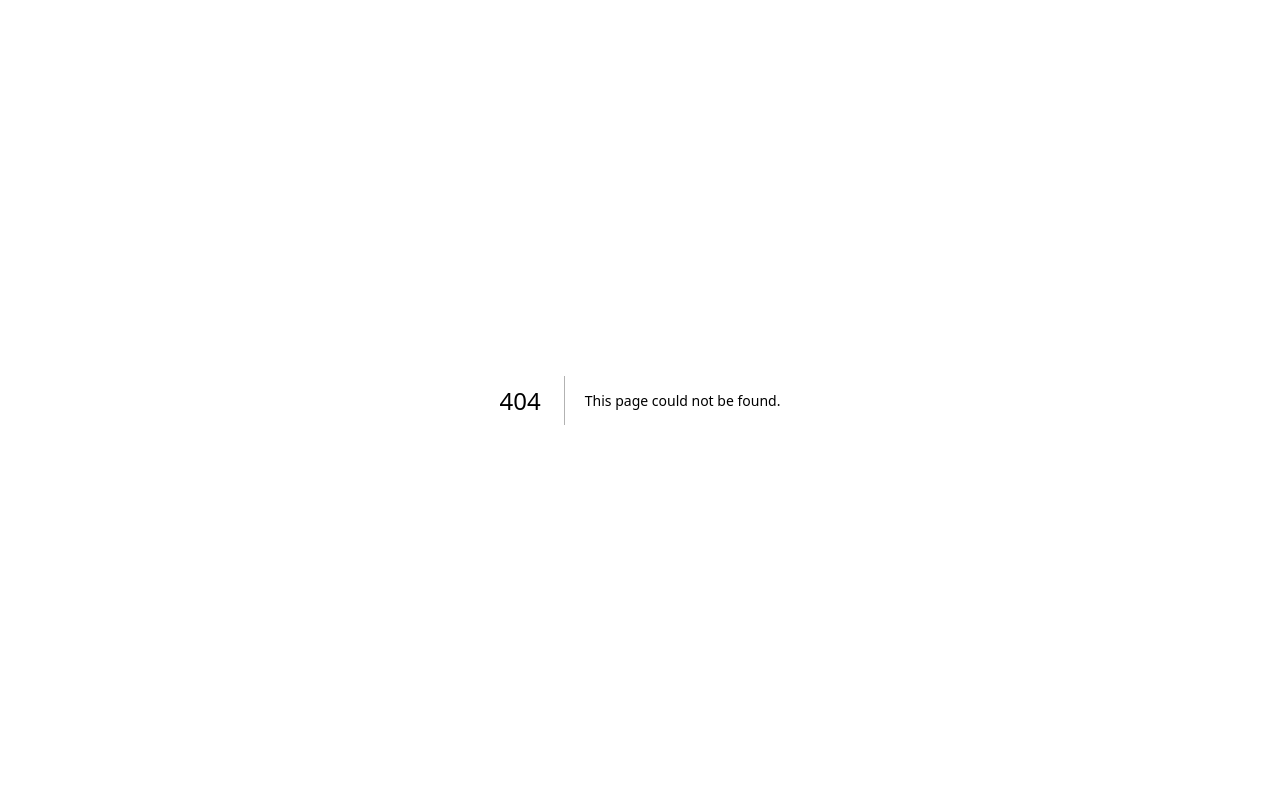
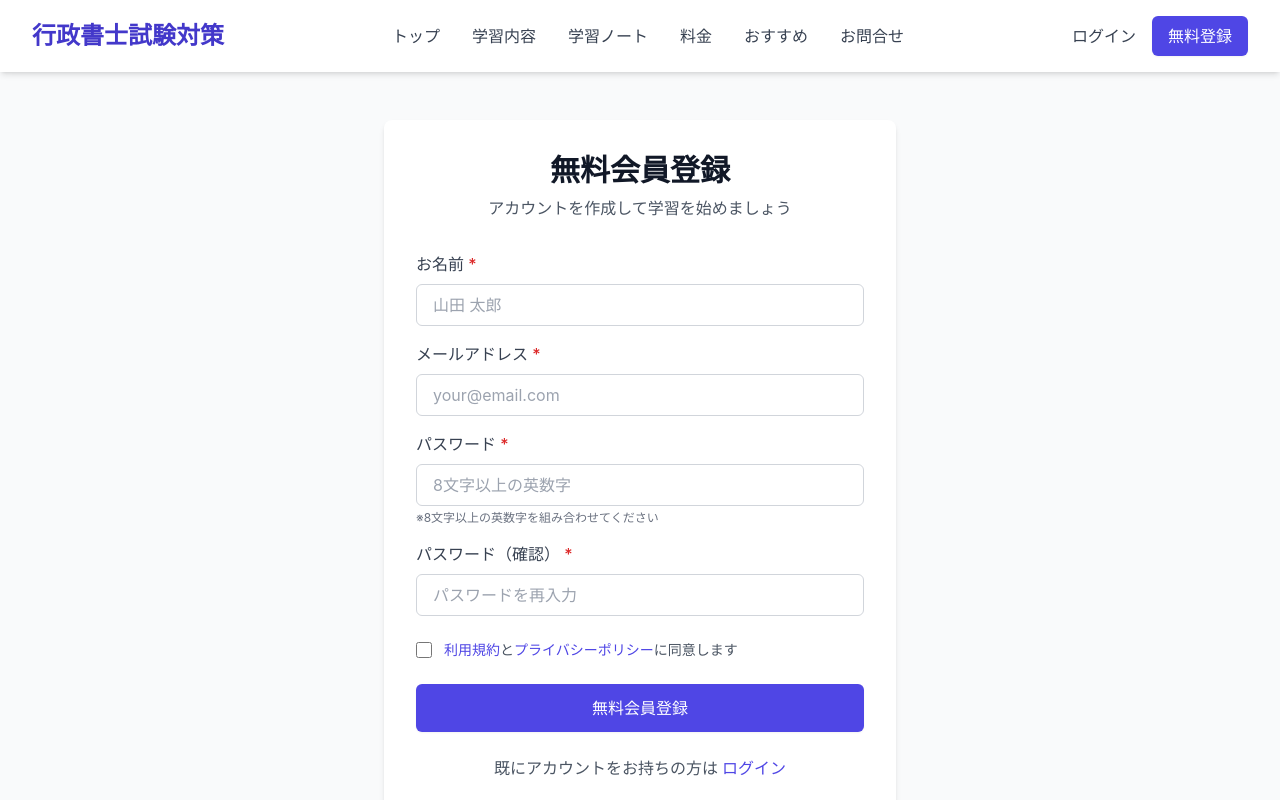
Before and after one commit to kozuki1126/gyoseishoshi-learning, a Next.js app: page /register in a window 1280 px wide. Before the commit this address had no page. Shown: the top 800 px of the page. Built offline with nearby package versions, Linux system fonts and the light colour scheme.

Commit message:
Add Register page

```diff
--- /dev/null
+++ b/src/pages/register/index.js
@@ -0,0 +1,217 @@
+import { useState, useEffect } from 'react';
+import { useRouter } from 'next/router';
+import Head from 'next/head';
+import Link from 'next/link';
+import Header from '../../components/Header';
+import Footer from '../../components/Footer';
+
+export default function RegisterPage() {
+  const router = useRouter();
+  const [name, setName] = useState('');
+  const [email, setEmail] = useState('');
+  const [password, setPassword] = useState('');
+  const [passwordConfirm, setPasswordConfirm] = useState('');
+  const [agreeTerms, setAgreeTerms] = useState(false);
+  const [error, setError] = useState('');
+  const [isLoading, setIsLoading] = useState(false);
+
+  // 既にログイン済みかチェック
+  useEffect(() => {
+    const isLoggedIn = localStorage.getItem('isLoggedIn') === 'true';
+    if (isLoggedIn) {
+      router.push('/');
+    }
+  }, [router]);
+
+  // 会員登録処理
+  const handleRegister = (e) => {
+    e.preventDefault();
+    setError('');
+    setIsLoading(true);
+
+    // バリデーション
+    if (!name || !email || !password || !passwordConfirm) {
+      setError('すべての必須項目を入力してください。');
+      setIsLoading(false);
+      return;
+    }
+
+    if (password !== passwordConfirm) {
+      setError('パスワードが一致しません。');
+      setIsLoading(false);
+      return;
+    }
+
+    if (!agreeTerms) {
+      setError('利用規約とプライバシーポリシーに同意する必要があります。');
+      setIsLoading(false);
+      return;
+    }
+
+    // 実際のアプリではAPIを呼び出して会員登録処理を行う
+    // ここではデモのためLocalStorageに情報を保存
+    setTimeout(() => {
+      localStorage.setItem('isLoggedIn', 'true');
+      localStorage.setItem('userName', name);
+      localStorage.setItem('userEmail', email);
+      localStorage.setItem('isPremium', 'false');
+      router.push('/');
+      setIsLoading(false);
+    }, 1500);
+  };
+
+  return (
+    <div className="min-h-screen flex flex-col">
+      <Head>
+        <title>無料会員登録 | 行政書士試験対策</title>
+        <meta name="description" content="行政書士試験対策サイトの無料会員登録。効率的な学習を始めましょう。" />
+      </Head>
+
+      <Header />
+
+      <main className="flex-grow flex items-center justify-center px-4 py-12 bg-gray-50">
+        <div className="w-full max-w-lg">
+          {/* 登録カード */}
+          <div className="bg-white shadow-md rounded-lg p-8">
+            <div className="text-center mb-8">
+              <h1 className="text-3xl font-bold text-gray-900">無料会員登録</h1>
+              <p className="text-gray-600 mt-2">
+                アカウントを作成して学習を始めましょう
+              </p>
+            </div>
+
+            {/* エラーメッセージ */}
+            {error && (
+              <div className="bg-red-50 text-red-700 p-3 rounded-md mb-4">
+                {error}
+              </div>
+            )}
+
+            <form onSubmit={handleRegister}>
+              {/* 名前 */}
+              <div className="mb-4">
+                <label htmlFor="name" className="block text-gray-700 font-medium mb-2">
+                  お名前 <span className="text-red-600">*</span>
+                </label>
+                <input
+                  id="name"
+                  type="text"
+                  placeholder="山田 太郎"
+                  value={name}
+                  onChange={(e) => setName(e.target.value)}
+                  className="w-full px-4 py-2 border border-gray-300 rounded-md focus:outline-none focus:ring-2 focus:ring-indigo-500"
+                  required
+                />
+              </div>
+
+              {/* メールアドレス */}
+              <div className="mb-4">
+                <label htmlFor="email" className="block text-gray-700 font-medium mb-2">
+                  メールアドレス <span className="text-red-600">*</span>
+                </label>
+                <input
+                  id="email"
+                  type="email"
+                  placeholder="your@email.com"
+                  value={email}
+                  onChange={(e) => setEmail(e.target.value)}
+                  className="w-full px-4 py-2 border border-gray-300 rounded-md focus:outline-none focus:ring-2 focus:ring-indigo-500"
+                  required
+                />
+              </div>
+
+              {/* パスワード */}
+              <div className="mb-4">
+                <label htmlFor="password" className="block text-gray-700 font-medium mb-2">
+                  パスワード <span className="text-red-600">*</span>
+                </label>
+                <input
+                  id="password"
+                  type="password"
+                  placeholder="8文字以上の英数字"
+                  value={password}
+                  onChange={(e) => setPassword(e.target.value)}
+                  className="w-full px-4 py-2 border border-gray-300 rounded-md focus:outline-none focus:ring-2 focus:ring-indigo-500"
+                  minLength={8}
+                  required
+                />
+                <p className="text-xs text-gray-500 mt-1">※8文字以上の英数字を組み合わせてください</p>
+              </div>
+
+              {/* パスワード確認 */}
+              <div className="mb-6">
+                <label htmlFor="passwordConfirm" className="block text-gray-700 font-medium mb-2">
+                  パスワード（確認） <span className="text-red-600">*</span>
+                </label>
+                <input
+                  id="passwordConfirm"
+                  type="password"
+                  placeholder="パスワードを再入力"
+                  value={passwordConfirm}
+                  onChange={(e) => setPasswordConfirm(e.target.value)}
+                  className="w-full px-4 py-2 border border-gray-300 rounded-md focus:outline-none focus:ring-2 focus:ring-indigo-500"
+                  minLength={8}
+                  required
+                />
+              </div>
+
+              {/* 利用規約同意 */}
+              <div className="mb-6">
+                <div className="flex items-start">
+                  <div className="flex items-center h-5">
+                    <input
+                      id="terms"
+                      type="checkbox"
+                      checked={agreeTerms}
+                      onChange={(e) => setAgreeTerms(e.target.checked)}
+                      className="h-4 w-4 text-indigo-600 focus:ring-indigo-500 border-gray-300 rounded"
+                      required
+                    />
+                  </div>
+                  <div className="ml-3 text-sm">
+                    <label htmlFor="terms" className="text-gray-600">
+                      <Link href="/terms" className="text-indigo-600 hover:text-indigo-800">利用規約</Link>
+                      と
+                      <Link href="/privacy" className="text-indigo-600 hover:text-indigo-800">プライバシーポリシー</Link>
+                      に同意します
+                    </label>
+                  </div>
+                </div>
+              </div>
+
+              {/* 登録ボタン */}
+              <button
+                type="submit"
+                className="w-full flex justify-center items-center bg-indigo-600 hover:bg-indigo-700 text-white font-medium px-4 py-3 rounded-md shadow-sm transition"
+                disabled={isLoading}
+              >
+                {isLoading ? (
+                  <>
+                    <svg className="animate-spin -ml-1 mr-2 h-4 w-4 text-white" fill="none" viewBox="0 0 24 24">
+                      <circle className="opacity-25" cx="12" cy="12" r="10" stroke="currentColor" strokeWidth="4"></circle>
+                      <path className="opacity-75" fill="currentColor" d="M4 12a8 8 0 018-8V0C5.373 0 0 5.373 0 12h4zm2 5.291A7.962 7.962 0 014 12H0c0 3.042 1.135 5.824 3 7.938l3-2.647z"></path>
+                    </svg>
+                    登録中...
+                  </>
+                ) : (
+                  '無料会員登録'
+                )}
+              </button>
+            </form>
+
+            <div className="mt-6 text-center">
+              <p className="text-gray-600">
+                既にアカウントをお持ちの方は
+                <Link href="/login" className="text-indigo-600 hover:text-indigo-800 font-medium ml-1">
+                  ログイン
+                </Link>
+              </p>
+            </div>
+          </div>
+        </div>
+      </main>
+
+      <Footer />
+    </div>
+  );
+}
```
